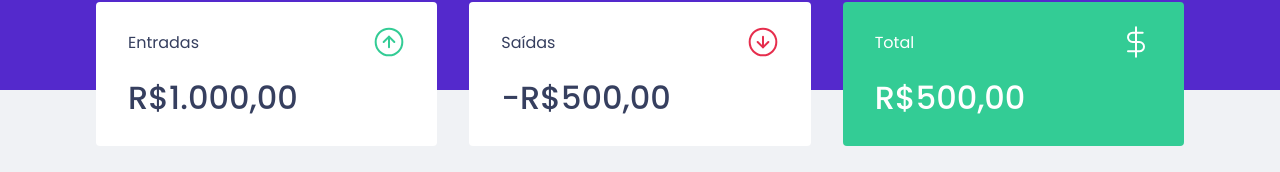
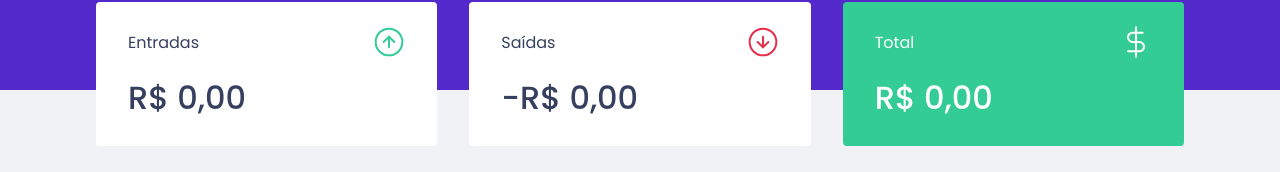
Before and after one commit to wesley-rfa/ignite-dt-money, a React (Create React App) app: page / in a window 1280 px wide. Shown: the part 150-322 px from the top of the page. Built offline with nearby package versions, Linux system fonts and the light colour scheme; no server answers; what miragejs would draw is missing.

Commit message:
finalizando summary

```diff
--- a/src/components/Summary/index.tsx
+++ b/src/components/Summary/index.tsx
@@ -8,6 +8,21 @@
 export function Summary() {
   const { transactions } = useContext(TransactionsContext)
 
+  const summary = transactions.reduce((acc, transaction) => {
+    if (transaction.type == 'withdraw') {
+      acc.withdraws += transaction.amount;
+      acc.total -= transaction.amount;
+    } else {
+      acc.deposits += transaction.amount;
+      acc.total += transaction.amount;
+    }
+    return acc
+  }, {
+    deposits: 0,
+    withdraws: 0,
+    total: 0
+  });
+
   return (
     <Container>
       <div>
@@ -15,7 +30,7 @@
           <p>Entradas</p>
           <img src={incomeImg} alt="entradas" />
         </header>
-        <strong>R$1.000,00</strong>
+        <strong>{new Intl.NumberFormat('pt-BR', { style: 'currency', currency: 'BRL' }).format(summary.deposits)}</strong>
       </div>
 
       <div>
@@ -23,7 +38,7 @@
           <p>Saídas</p>
           <img src={outcomeImg} alt="entradas" />
         </header>
-        <strong>-R$500,00</strong>
+        <strong>{new Intl.NumberFormat('pt-BR', { style: 'currency', currency: 'BRL' }).format(summary.withdraws * -1)}</strong>
       </div>
 
       <div className="highlight-background">
@@ -31,7 +46,7 @@
           <p>Total</p>
           <img src={totalImg} alt="entradas" />
         </header>
-        <strong>R$500,00</strong>
+        <strong>{new Intl.NumberFormat('pt-BR', { style: 'currency', currency: 'BRL' }).format(summary.total)}</strong>
       </div>
     </Container>
   )
```
